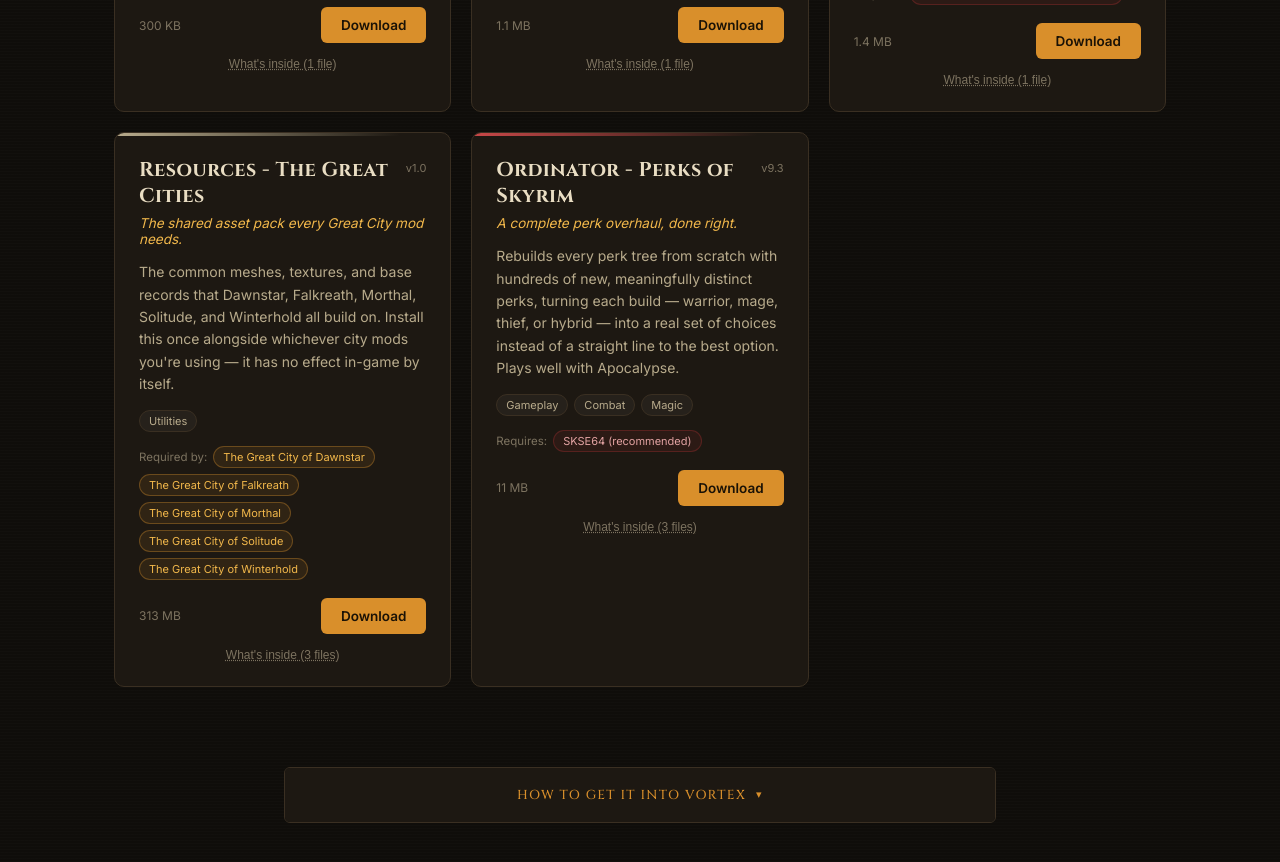
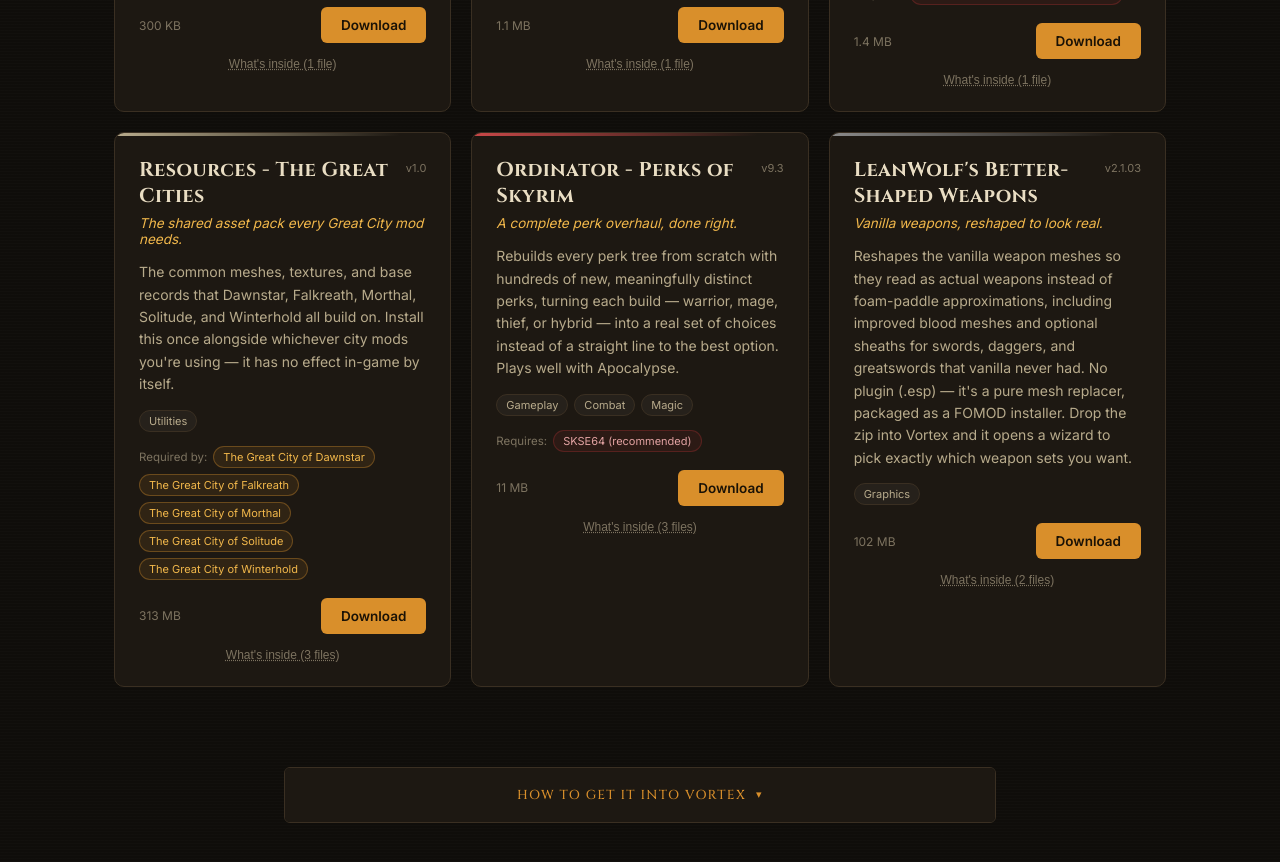
Before and after one commit to anton9750/skyrim-mods-site, a React (Vite) app: page / in a window 1280 px wide. Shown: the part 1360-2222 px from the top of the page. Built offline with nearby package versions, Linux system fonts and the light colour scheme.

Commit message:
Add LeanWolf's Better-Shaped Weapons FOMOD installer
Co-Authored-By: Claude Sonnet 5 <noreply@anthropic.com>

```diff
--- a/src/data/mods.ts
+++ b/src/data/mods.ts
@@ -213,6 +213,29 @@ export const mods: Mod[] = [
     ],
     accent: "#c94848",
   },
+  {
+    id: "better-shaped-weapons-se",
+    name: "LeanWolf's Better-Shaped Weapons",
+    tagline: "Vanilla weapons, reshaped to look real.",
+    description:
+      "Reshapes the vanilla weapon meshes so they read as actual weapons " +
+      "instead of foam-paddle approximations, including improved blood " +
+      "meshes and optional sheaths for swords, daggers, and greatswords " +
+      "that vanilla never had. No plugin (.esp) — it's a pure mesh " +
+      "replacer, packaged as a FOMOD installer. Drop the zip into Vortex " +
+      "and it opens a wizard to pick exactly which weapon sets you want.",
+    genres: ["Graphics"],
+    version: "2.1.03",
+    requirements: ["Skyrim Special Edition"],
+    downloadUrl:
+      "https://github.com/anton9750/skyrim-mods-site/releases/download/better-shaped-weapons-2.1.03/Better-Shaped-Weapons-SE.zip",
+    downloadSize: "102 MB",
+    files: [
+      { label: "FOMod installer (pick weapon sets in Vortex)", size: "—" },
+      { label: "meshes + textures for every weapon type", size: "207 MB unpacked" },
+    ],
+    accent: "#8a8a8a",
+  },
 ];
 
 export const allGenres: Genre[] = [
```
